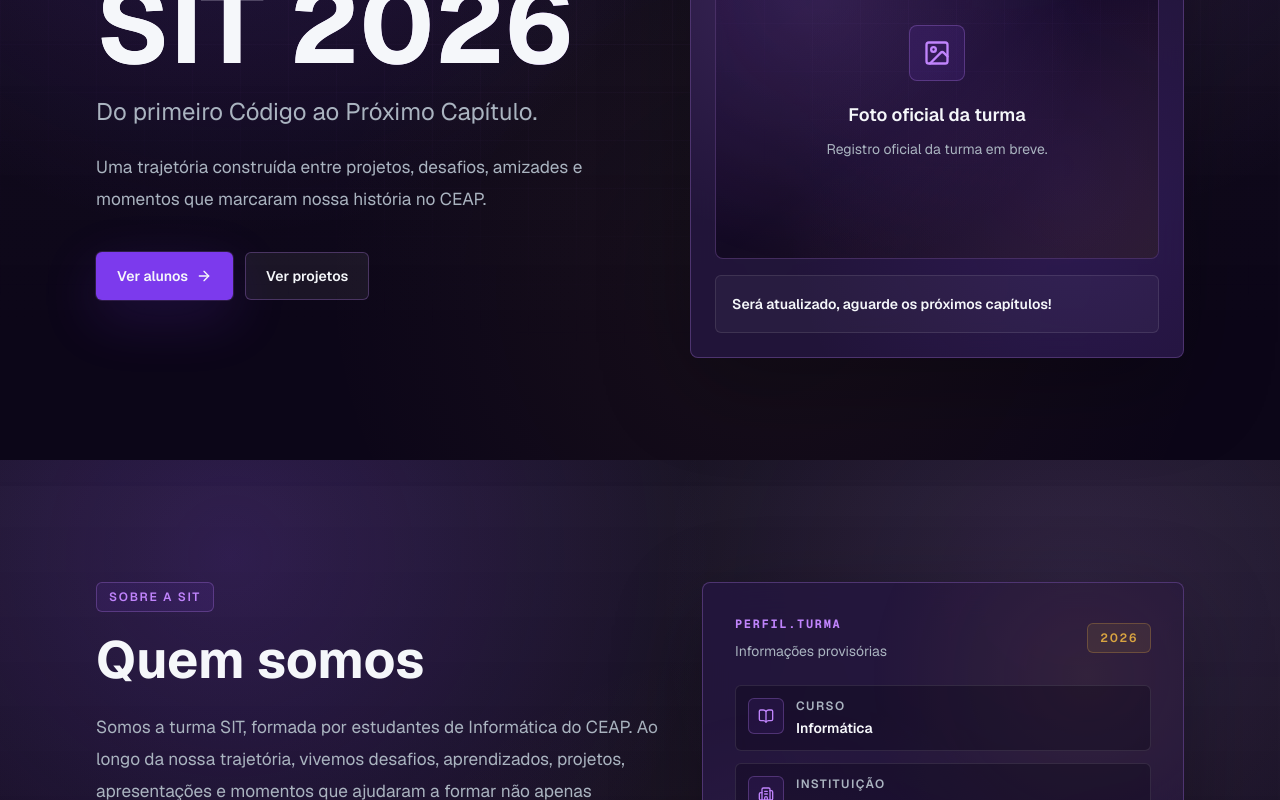
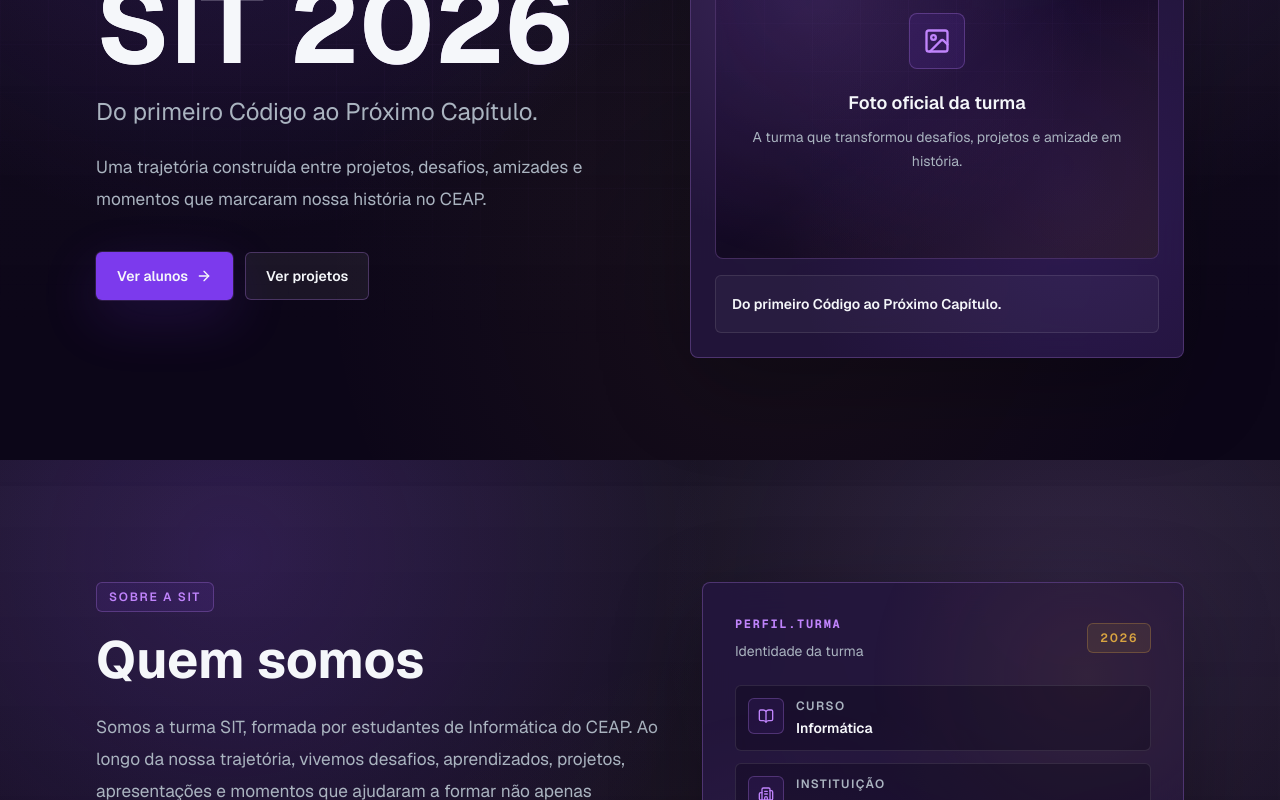
Before and after one commit to JohnKevinDevs/4sit, a Next.js app: page / in a window 1280 px wide. Shown: the part 340-1140 px from the top of the page. Built offline with nearby package versions, Linux system fonts and the light colour scheme.

Commit message:
Remove provisional public copy

```diff
--- a/src/components/sections/AboutSection.tsx
+++ b/src/components/sections/AboutSection.tsx
@@ -42,7 +42,7 @@
               <div className="mb-5 flex items-center justify-between gap-3 sm:mb-6 sm:gap-4">
                 <div>
                   <p className="section-kicker">perfil.turma</p>
-                  <p className="mt-2 text-sm text-muted">Informações provisórias</p>
+                  <p className="mt-2 text-sm text-muted">Identidade da turma</p>
                 </div>
                 <Badge variant="gold">2026</Badge>
               </div>
--- a/src/components/sections/GraduationSection.tsx
+++ b/src/components/sections/GraduationSection.tsx
@@ -59,7 +59,7 @@
                 src="/images/placeholders/formatura-oficial.jpg"
                 alt="Foto oficial da formatura da SIT 2026"
                 title="Foto oficial da formatura"
-                description="Registro final da SIT 2026 em breve."
+                description="O encerramento de um ciclo e o início dos próximos caminhos."
                 icon={Camera}
                 tone="gold"
                 showFilename={false}
--- a/src/components/sections/HeroSection.tsx
+++ b/src/components/sections/HeroSection.tsx
@@ -59,7 +59,7 @@
                 src="/images/placeholders/hero-turma.jpg"
                 alt="Foto oficial da turma SIT 2026"
                 title="Foto oficial da turma"
-                description="Registro oficial da turma em breve."
+                description="A turma que transformou desafios, projetos e amizade em história."
                 icon={ImageIcon}
                 priority
                 showFilename={false}
@@ -68,7 +68,7 @@
 
               <div className="mt-4 rounded-md border border-white/10 bg-white/[0.035] p-3 sm:p-4">
                 <p className="text-sm font-semibold leading-6 text-foreground">
-                  Será atualizado, aguarde os próximos capítulos!
+                  Do primeiro Código ao Próximo Capítulo.
                 </p>
               </div>
             </div>
--- a/src/components/sections/ProjectsSection.tsx
+++ b/src/components/sections/ProjectsSection.tsx
@@ -106,8 +106,8 @@
           <p className="break-words text-sm leading-7 text-muted">{project.members.join(", ")}</p>
         </div>
 
-        <div className="mt-auto pt-5">
-          {hasLink ? (
+        {hasLink ? (
+          <div className="mt-auto pt-5">
             <Button
               href={project.link}
               target="_blank"
@@ -118,10 +118,8 @@
               Ver projeto
               <ExternalLink className="size-4" aria-hidden="true" />
             </Button>
-          ) : (
-            <Badge variant="gold">Link em breve</Badge>
-          )}
-        </div>
+          </div>
+        ) : null}
       </div>
     </Card>
   );
--- a/src/components/sections/TerminalSection.tsx
+++ b/src/components/sections/TerminalSection.tsx
@@ -14,7 +14,7 @@
   "Status: legado salvo com sucesso.",
 ];
 
-const commands = ["ver_turma", "ver_memorias", "abrir_capsula", "salvar_legado"];
+const commands = ["ver_turma", "ver_memorias", "ver_projetos", "salvar_legado"];
 
 export function TerminalSection() {
   return (
```
